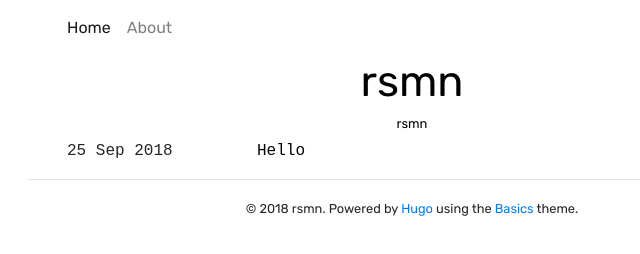
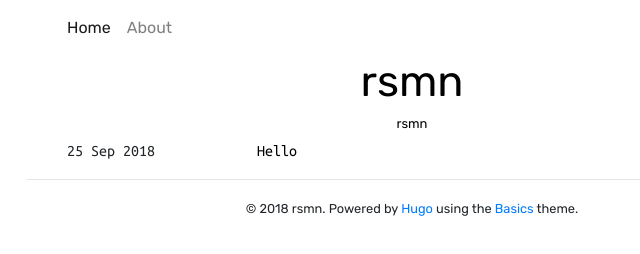
Before and after one commit to rsmn/rsmn.github.io, a plain HTML site: page index.html in a window 1280 px wide. Shown: the full height of the page, 228-868 px from the left. Drawn offline with nearby package versions, Linux system fonts and the light colour scheme.

Commit message:
edit css

```diff
--- a/index.html
+++ b/index.html
@@ -8,6 +8,7 @@
 
         <link rel="stylesheet" href="https://stackpath.bootstrapcdn.com/bootstrap/4.1.1/css/bootstrap.min.css" integrity="sha384-WskhaSGFgHYWDcbwN70/dfYBj47jz9qbsMId/iRN3ewGhXQFZCSftd1LZCfmhktB" crossorigin="anonymous">
 
+        <link href="https://fonts.googleapis.com/css?family=Ubuntu|Ubuntu+Mono" rel="stylesheet">
         <link href="https://fonts.googleapis.com/css?family=Rubik" rel="stylesheet">
 
         <title>rsmn</title>
```
Also changed, not shown: about/index.html (+1 -0 lines), categories/index.html (+1 -0 lines), post/hello/index.html (+1 -0 lines), post/index.html (+1 -0 lines), tags/index.html (+1 -0 lines).
